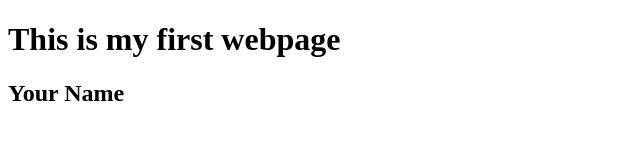
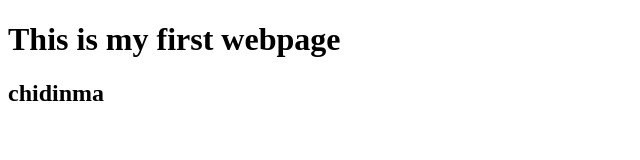
Before and after one commit to fildaokafor/myproject1, a plain HTML site: page index.html in a window 1280 px wide. Shown: the full height of the page, 0-640 px from the left. Drawn offline with Linux system fonts and the light colour scheme.

Commit message:
write something

```diff
--- a/index.html
+++ b/index.html
@@ -6,6 +6,6 @@
 </head>
 <body>
 <h1>This is my first webpage</h1>
-<h2>Your Name</h2>
+<h2>chidinma</h2>
 </body>
 </html>
```
